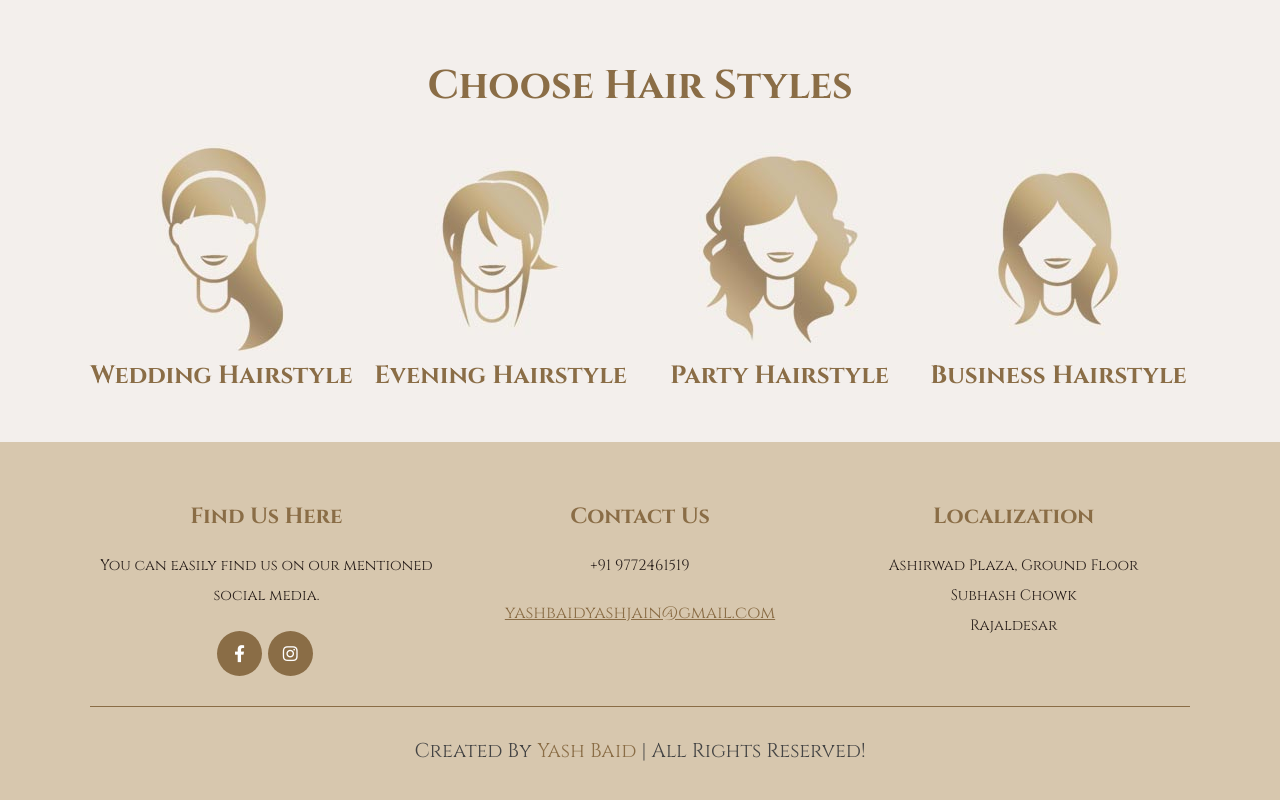
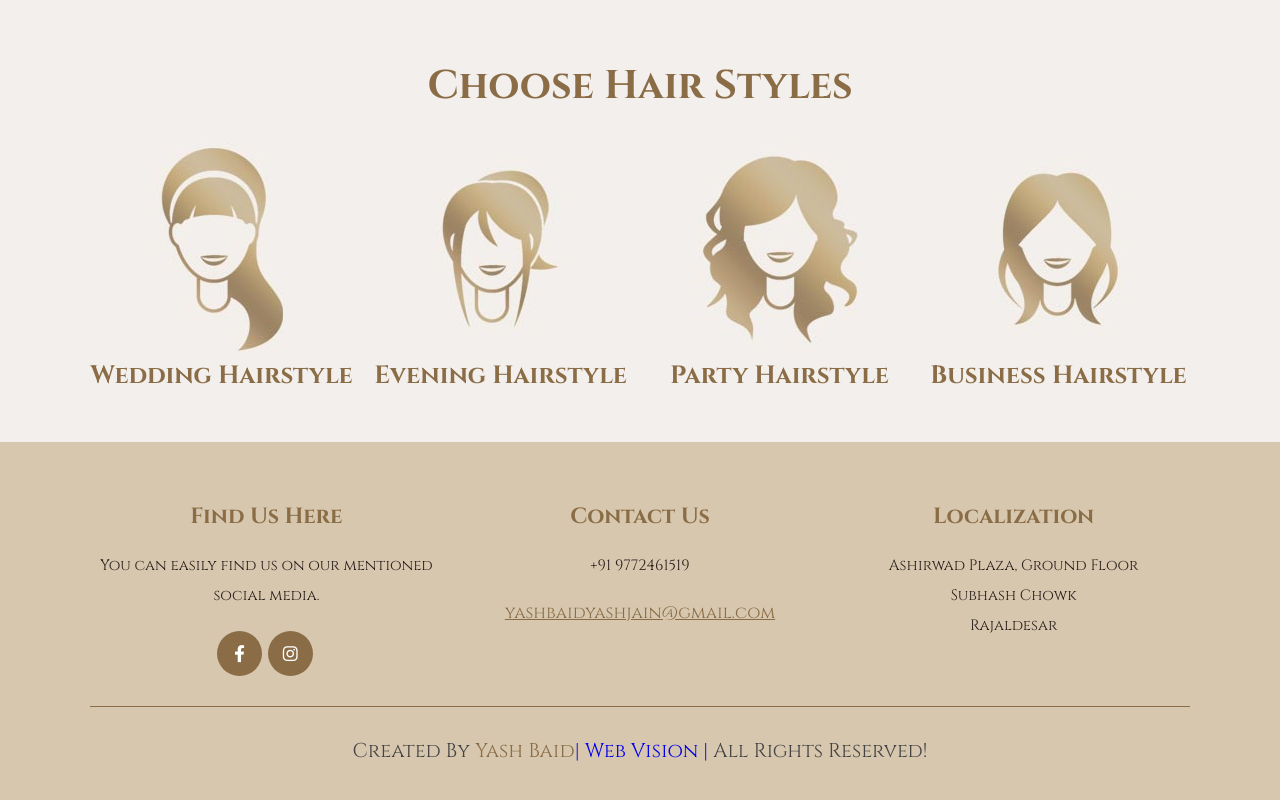
Before and after one commit to yashbaid21/RajShree-Beauty-Parlor, a plain HTML site: page index.html in a window 1280 px wide. Shown: the part 2334-3134 px from the top of the page. Drawn offline with Linux system fonts and the light colour scheme; files whose address does not match are found by name.

Commit message:
Update index.html

```diff
--- a/index.html
+++ b/index.html
@@ -220,7 +220,10 @@
 
         </div>
 
-        <div class="credit"> created by <span>Yash Baid</span> | all rights reserved! </div>
+       <div class="credit"> created by <span>Yash Baid</span><a href="https://webvision21.netlify.app/"
+                target="_blank">| Web Vision
+                |</a> all rights
+            reserved! </div>
 
     </section>
 
```
